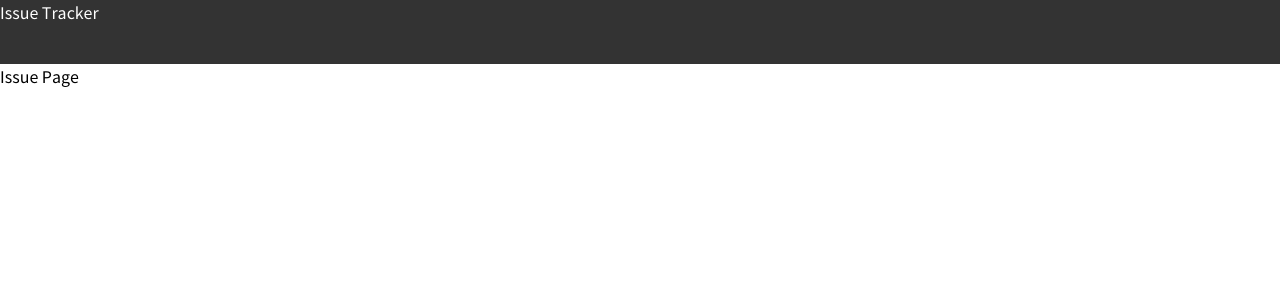
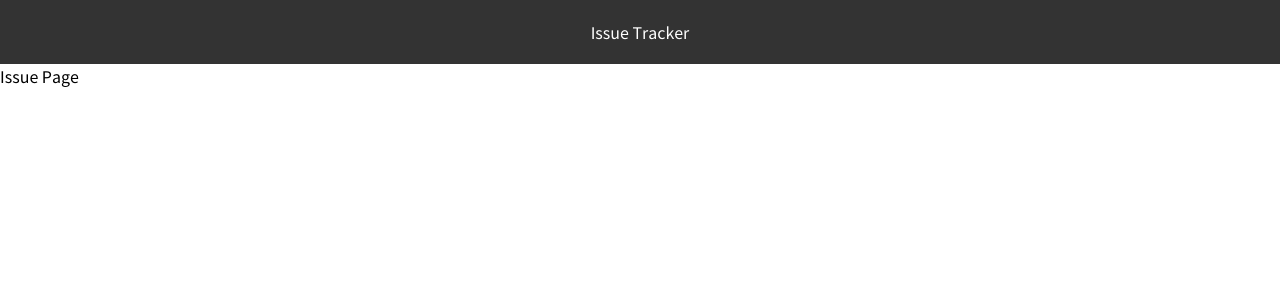
Before and after one commit to boostcamp-2020/IssueTracker-19, a React app in the folder frontend/: page /issues in a window 1280 px wide. Shown: the top 300 px of the page. Built offline with nearby package versions, Linux system fonts and the light colour scheme.

Commit message:
[refactor] export 컨벤션 변경

```diff
--- a/frontend/src/components/Header/Header.js
+++ b/frontend/src/components/Header/Header.js
@@ -1,22 +1,20 @@
 import React from 'react';
 import { Link } from 'react-router-dom';
 import styled from 'styled-components';
-import { flex } from '@styles/utils';
+import { flexCenter } from '@styles/utils';
 
 const HeaderBox = styled.header`
   width: 100%;
   height: 4rem;
   color: white;
   background-color: var(--black3, #333);
-  ${flex()}
+  ${flexCenter}
 `;
 
-const Header = () => {
+export default function Header() {
   return (
     <HeaderBox>
       <Link to="/">Issue Tracker</Link>
     </HeaderBox>
   );
-};
-
-export default Header;
+}
--- a/frontend/src/pages/Issue.js
+++ b/frontend/src/pages/Issue.js
@@ -1,13 +1,11 @@
 import React from 'react';
 import { Header } from '@components';
 
-const Issue = () => {
+export default function Issue() {
   return (
     <>
       <Header />
       Issue Page
     </>
   );
-};
-
-export default Issue;
+}
--- a/frontend/src/pages/NotFound.js
+++ b/frontend/src/pages/NotFound.js
@@ -1,10 +1,9 @@
 import React from 'react';
 
-function NotFound() {
+export default function NotFound() {
   return (
     <div>
       <h1>Not Found 404</h1>
     </div>
   );
 }
-export default NotFound;
```
